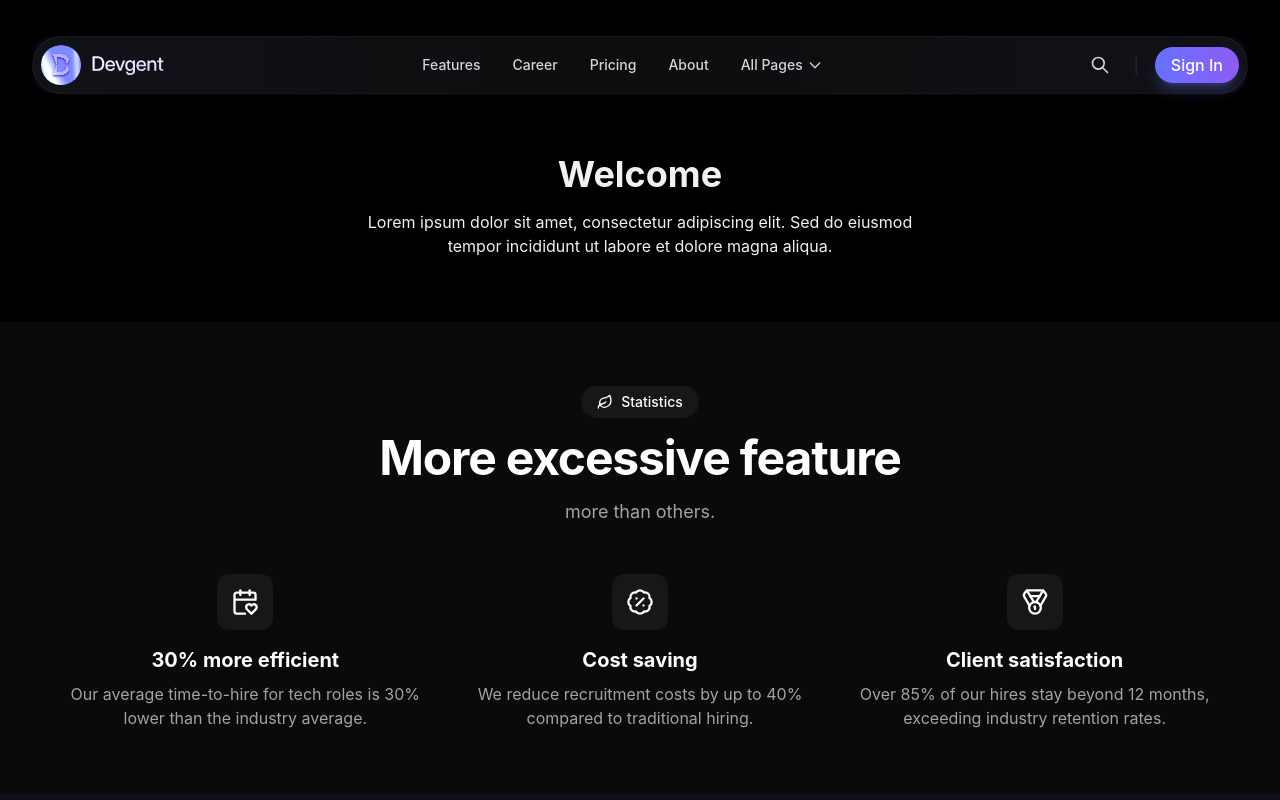
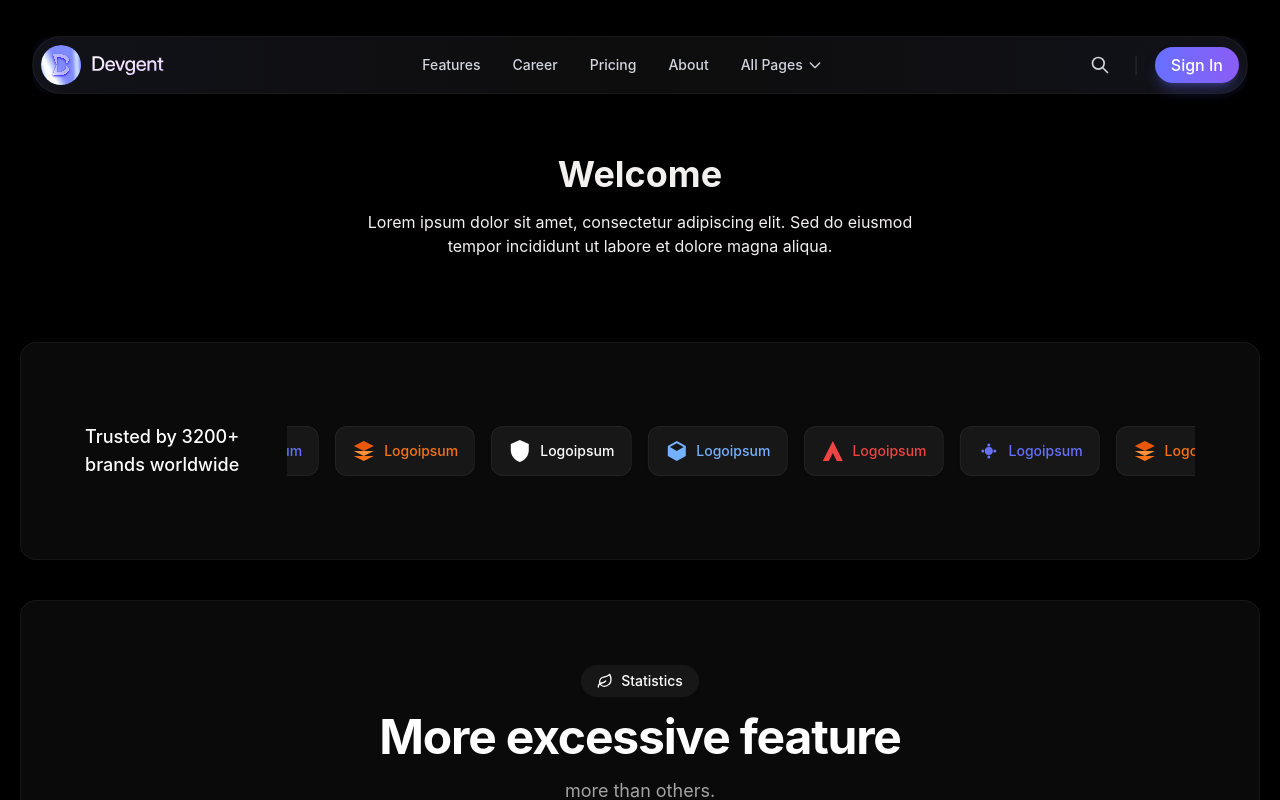
Before and after one commit to waqasahmad34/kleo-like, a Next.js app: page / in a window 1280 px wide. Shown: the top 800 px of the page. Built offline with nearby package versions, Linux system fonts and the light colour scheme.

Commit message:
Add TrustedBy component with brand logos

```diff
--- a/app/globals.css
+++ b/app/globals.css
@@ -34,6 +34,15 @@
 
 }
 
+@keyframes marquee {
+  0% {
+    transform: translateX(0);
+  }
+  100% {
+    transform: translateX(-50%);
+  }
+}
+
 @theme inline {
   /* Font configuration */
   --font-sans: -apple-system, BlinkMacSystemFont, 'Segoe UI', 'Roboto', 'Oxygen', 'Ubuntu', 'Cantarell', 'Fira Sans', 'Droid Sans', 'Helvetica Neue', sans-serif;
--- a/app/page.tsx
+++ b/app/page.tsx
@@ -2,6 +2,7 @@
 
 import { Pricing } from '@/components/pricing'
 import { Statistics } from '@/components/statistics'
+import { TrustedBy } from '@/components/trusted-by'
 
 // Dummy data for main content
 const mainContentData = {
@@ -19,6 +20,7 @@ export default function Home() {
         </section>
       </div>
 
+      <TrustedBy />
       <Statistics />
       <Pricing />
     </main>
--- a/components/pricing.tsx
+++ b/components/pricing.tsx
@@ -72,7 +72,7 @@ function PricingCard({
   return (
     <article
       className={cn(
-        'relative flex flex-col rounded-2xl border p-6 transition-all',
+        'relative flex flex-col rounded-2xl border p-6 transition-all ',
         plan.highlighted
           ? 'border-accent bg-surface-elevated/80 shadow-lg shadow-accent/10'
           : 'border-surface-muted bg-surface-elevated/50',
@@ -177,7 +177,7 @@ export function Pricing() {
   return (
     <section
       id="pricing"
-      className="relative overflow-hidden px-4 py-16 sm:px-6 lg:px-8"
+      className="relative overflow-hidden px-4 py-16 sm:px-6 lg:px-8 rounded-2xl border border-surface-muted bg-surface m-5"
       aria-labelledby="pricing-heading"
     >
       {/* Background gradient */}
--- a/components/statistics.tsx
+++ b/components/statistics.tsx
@@ -30,7 +30,7 @@ export function Statistics() {
   return (
     <section
       id="statistics"
-      className="relative overflow-hidden px-4 py-16 sm:px-6 lg:px-8"
+      className="relative overflow-hidden px-4 py-16 sm:px-6 lg:px-8 rounded-2xl border border-surface-muted bg-surface m-5"
       aria-labelledby="statistics-heading"
     >
       {/* Dark background */}
--- /dev/null
+++ b/components/trusted-by.tsx
@@ -0,0 +1,103 @@
+const BRANDS = [
+  {
+    id: 1,
+    name: 'Logoipsum',
+    color: '#6670FF',
+    icon: (
+      <svg viewBox="0 0 24 24" fill="currentColor" className="size-6 shrink-0">
+        <circle cx="12" cy="12" r="4" />
+        <circle cx="12" cy="6" r="1.5" />
+        <circle cx="12" cy="18" r="1.5" />
+        <circle cx="6" cy="12" r="1.5" />
+        <circle cx="18" cy="12" r="1.5" />
+      </svg>
+    ),
+  },
+  {
+    id: 2,
+    name: 'Logoipsum',
+    color: '#f97316',
+    icon: (
+      <svg viewBox="0 0 24 24" className="size-6 shrink-0">
+        <path d="M12 2L2 7l10 5 10-5-10-5z" fill="#ea580c" />
+        <path d="M2 17l10 5 10-5" fill="#f97316" />
+        <path d="M2 12l10 5 10-5" fill="#fb923c" />
+      </svg>
+    ),
+  },
+  {
+    id: 3,
+    name: 'Logoipsum',
+    color: '#fffefe',
+    icon: (
+      <svg viewBox="0 0 24 24" fill="currentColor" className="size-6 shrink-0">
+        <path d="M12 1L3 5v6c0 5.55 3.84 10.74 9 12 5.16-1.26 9-6.45 9-12V5l-9-4z" />
+      </svg>
+    ),
+  },
+  {
+    id: 4,
+    name: 'Logoipsum',
+    color: '#73b1ff',
+    icon: (
+      <svg viewBox="0 0 24 24" fill="currentColor" className="size-6 shrink-0">
+        <path d="M12 2L3 7v10l9 5 9-5V7l-9-5zm0 2.18l6.9 3.83L12 12l-6.9-3.99L12 4.18z" />
+      </svg>
+    ),
+  },
+  {
+    id: 5,
+    name: 'Logoipsum',
+    color: '#ef4444',
+    icon: (
+      <svg viewBox="0 0 24 24" fill="currentColor" className="size-6 shrink-0">
+        <path d="M12 2L2 22h6l4-8 4 8h6L12 2z" />
+      </svg>
+    ),
+  },
+] as const
+
+type TrustedByProps = {
+  count?: string
+}
+
+export function TrustedBy({ count = '3200+' }: TrustedByProps) {
+  return (
+    <section
+      id="trusted-by"
+      className="px-4 py-12 sm:px-6 lg:px-8 rounded-2xl border border-surface-muted bg-surface m-5"
+      aria-label="Trusted by brands"
+    >
+      <div className="">
+        <div className="flex flex-col items-center gap-8 max-w-7xl mx-auto p-6 sm:flex-row sm:justify-between sm:gap-12 lg:p-8">
+          {/* Left: Trust text */}
+          <p className="shrink-0 text-center text-lg font-medium text-text-light sm:text-left">
+            Trusted by {count}
+            <br />
+            brands worldwide
+          </p>
+
+          {/* Right: Logo carousel */}
+          <div className="relative min-w-0 flex-1 overflow-hidden">
+            <div className="flex animate-[marquee_25s_linear_infinite] gap-4">
+              {[...BRANDS, ...BRANDS].map((brand, i) => (
+                <div
+                  key={`${brand.id}-${i}`}
+                  className="flex shrink-0 items-center gap-2 rounded-xl border border-surface-muted bg-surface-elevated px-4 py-3 shadow-sm"
+                >
+                  <span style={{ color: brand.color }}>{brand.icon}</span>
+                  <span
+                    className="text-sm font-medium"
+                    style={{ color: brand.color }}
+                  >
+                    {brand.name}
+                  </span>
+                </div>
+              ))}
+            </div>
+          </div>
+        </div>
+      </div>
+    </section>
+  )
+}
```
